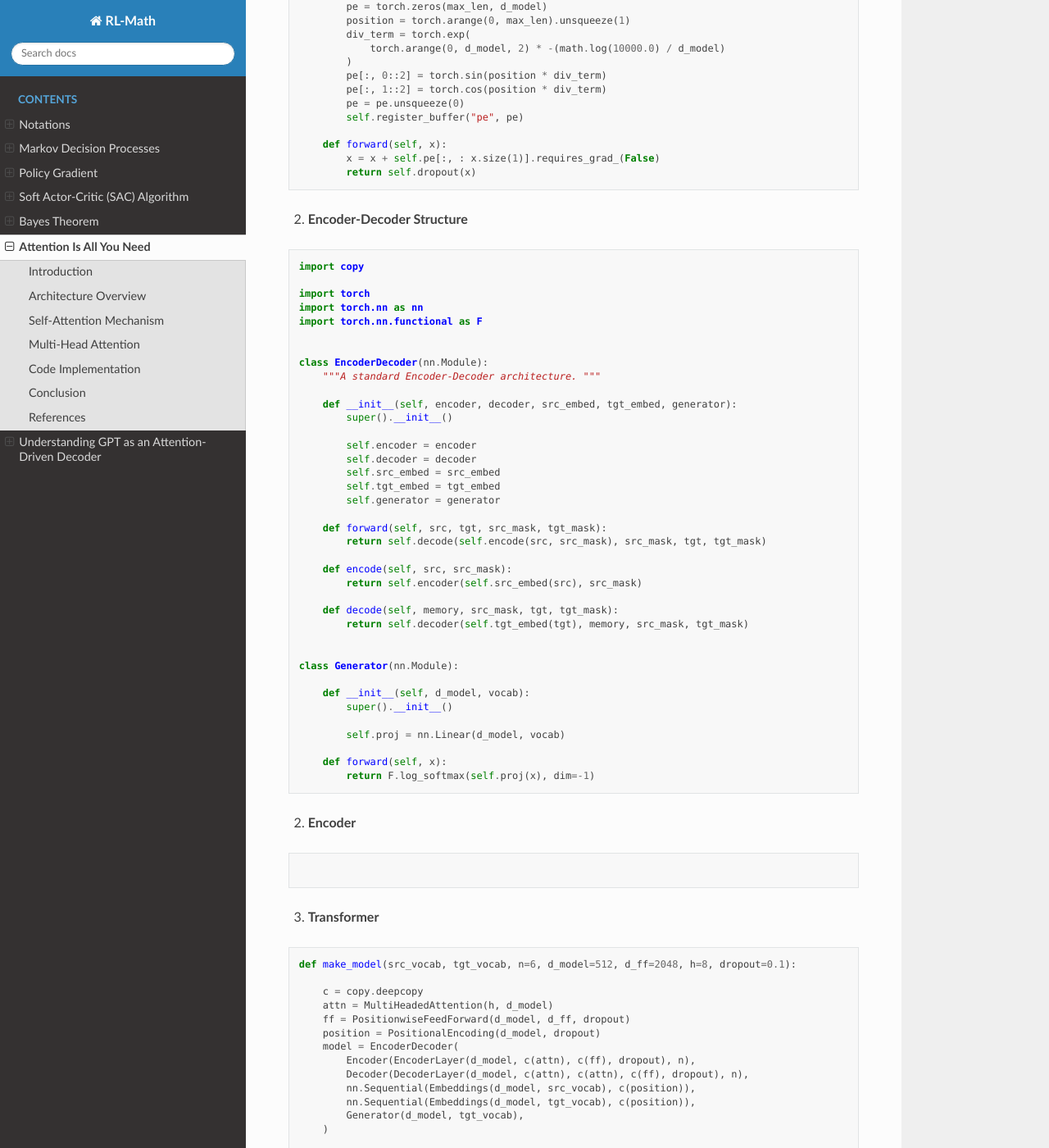
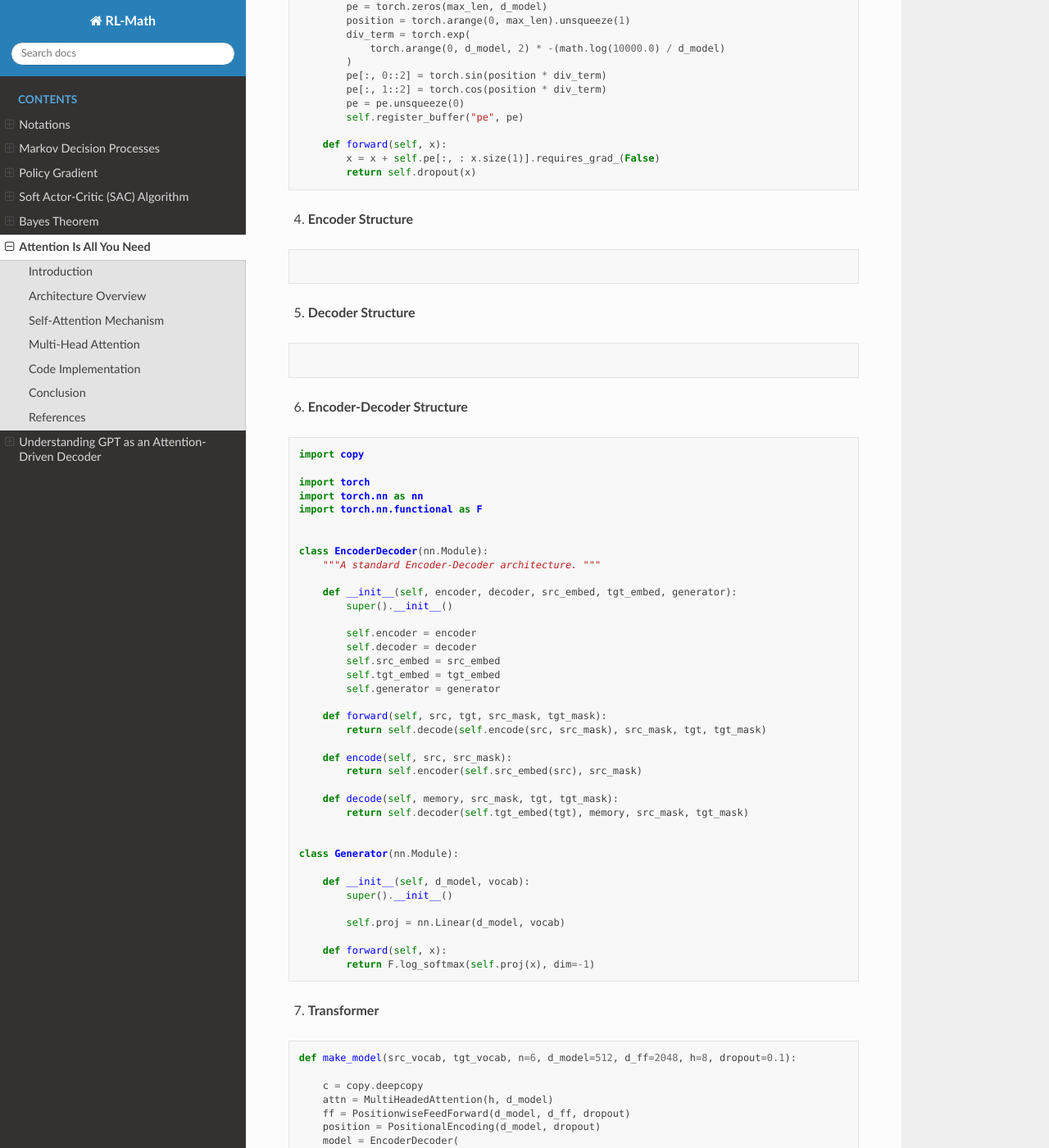
Before and after one commit to boyin96/Reinforcement-Learning-Math, a Sphinx documentation site: the page built from docs/source/attention.rst, in a window 1280 px wide and 1400 px high, scrolled down 4453 px. Shown: the whole window at 82% size. Built offline with Sphinx 7.4.7 and the Read the Docs theme 3.1.0, drawn with Linux system fonts in a browser that asks for light colours; formulas are drawn with MathJax 3.

Commit message:
Update attention.rst

```diff
--- a/docs/source/attention.rst
+++ b/docs/source/attention.rst
@@ -46,6 +46,7 @@ Instead of a single attention function, Transformers use multiple attention head
    \text{MultiHead}(Q, K, V) = \text{Concat}(\text{head}_1, \dots, \text{head}_h)W_O,
 
 where each head independently performs self-attention. This enhances the model’s ability to capture different aspects of dependencies in the data.
+
 
 Code Implementation
 --------------------
@@ -149,6 +150,7 @@ Below is a PyTorch implementation:
        def forward(self, x):
            return self.w_2(self.dropout(self.w_1(x).relu()))
 
+
 3. **Positional Encoding**
 
 Transformers do not have built-in sequential order awareness, unlike RNNs. Therefore, we need to inject position information explicitly. The positional encoding (PE) helps the model distinguish between different positions in a sequence by assigning unique vectors to each position.
@@ -231,7 +233,18 @@ This means that moving from :math:`pos` to :math:`pos + k` is equivalent to rota
            x = x + self.pe[:, : x.size(1)].requires_grad_(False)
            return self.dropout(x)
 
-2. **Encoder-Decoder Structure**
+
+4. **Encoder Structure**
+
+.. code-block:: python
+
+
+5. **Decoder Structure**
+
+.. code-block:: python
+
+
+6. **Encoder-Decoder Structure**
 
 .. code-block:: python
 
@@ -274,13 +287,8 @@ This means that moving from :math:`pos` to :math:`pos + k` is equivalent to rota
        def forward(self, x):
            return F.log_softmax(self.proj(x), dim=-1)
 
-2. **Encoder**
 
-.. code-block:: python
-
-
-
-3. **Transformer**
+7. **Transformer**
 
 .. code-block:: python
 
@@ -303,9 +311,11 @@ This means that moving from :math:`pos` to :math:`pos + k` is equivalent to rota
                nn.init.xavier_uniform_(p)
        return model
 
+
 Conclusion
 -----------
 The Transformer model has become the foundation of modern NLP due to its efficient self-attention mechanism and parallel computation capabilities. By eliminating recurrence, it enables faster training and better captures long-range dependencies. Understanding its architecture is crucial for leveraging state-of-the-art language models like BERT and GPT.
+
 
 References
 ------------
```
